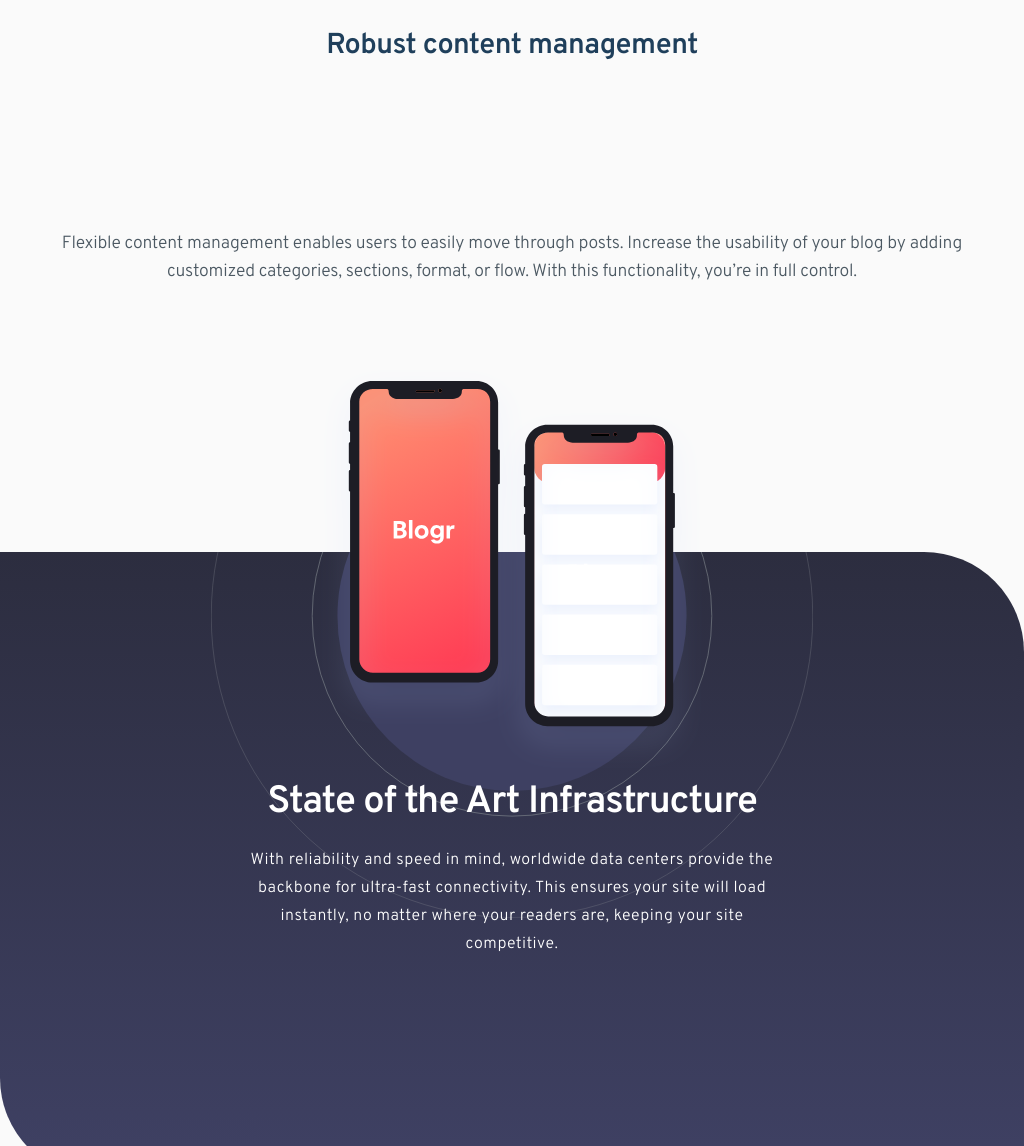
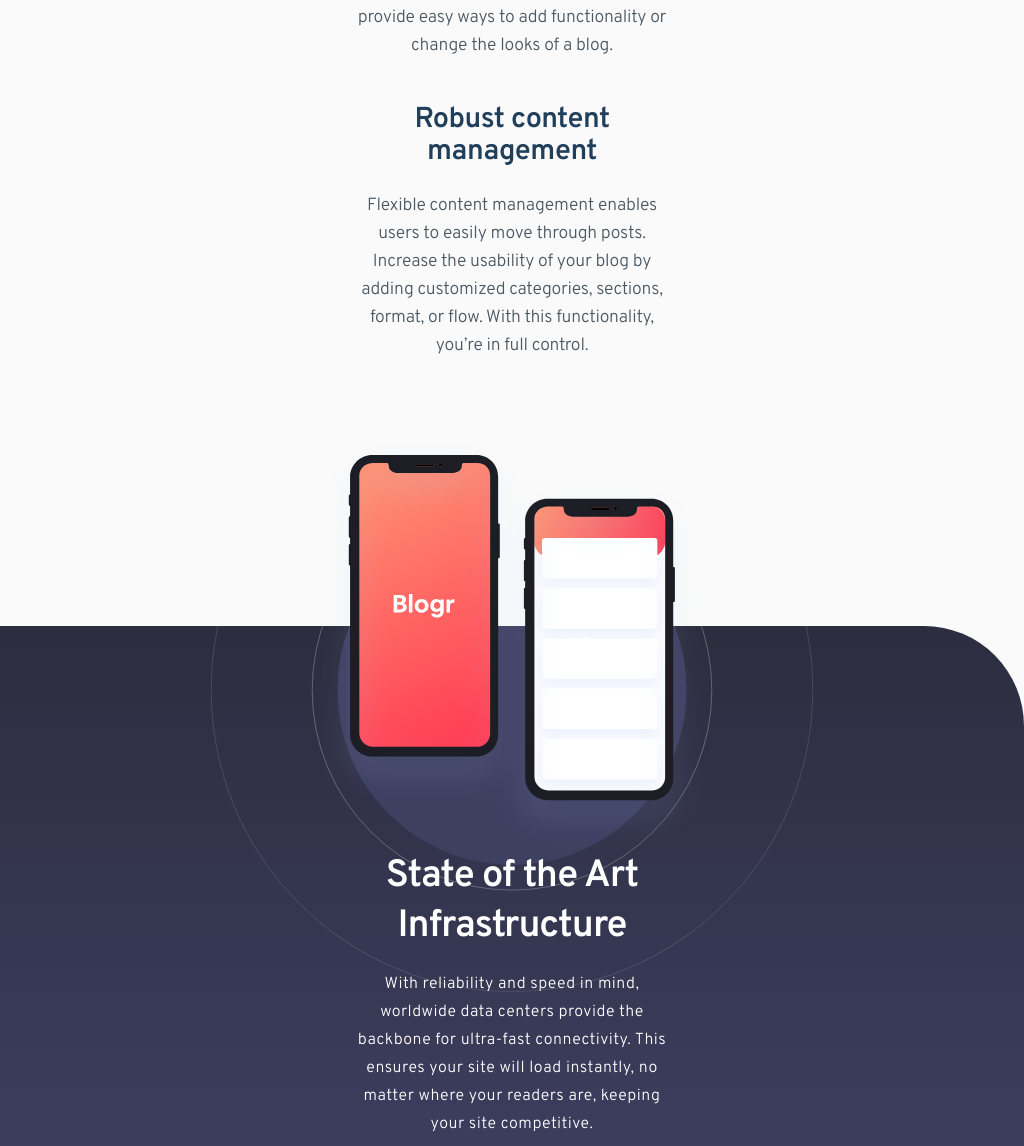
Before and after one commit to fernandoLRibeiro/blogr-landing-page-solution, a React (Create React App) app: page / in a window 1024 px wide. Shown: the part 1430-2576 px from the top of the page. Built offline with nearby package versions, Linux system fonts and the light colour scheme.

Commit message:
Minor CSS fixes

```diff
--- a/src/styles/InfoSection.module.css
+++ b/src/styles/InfoSection.module.css
@@ -71,6 +71,8 @@
     min-width: unset;
     gap: 2.75rem;
     align-items: center;
+    width: 100vw;
+    padding: 0 1.75rem;
   }
 
   .articlesContainerReverse {
@@ -79,9 +81,9 @@
   }
 
   .article {
-    /* max-width: 19.25rem; */
+    max-width: 20rem;
     gap: 0.875rem;
-    padding: 0 1.75rem;
+    /* margin: 0 1.75rem; */
     margin: 0;
     display: flex;
     flex-direction: column;
--- a/src/styles/MiddleSection.module.css
+++ b/src/styles/MiddleSection.module.css
@@ -58,10 +58,11 @@
     background-position: 50% -14.875rem, center;
     text-align: center;
     padding: 0 2rem 7.125rem;
-    height: 626px;
+    min-height: 39.125rem;
     gap: 0.15rem;
     justify-content: flex-start;
     margin-bottom: 3.9rem;
+    height: unset;
   }
 
   .image {
@@ -71,6 +72,7 @@
 
   .article {
     gap: 1.125rem;
+    max-width: 20rem;
   }
 
   .articleHeading {
--- a/src/styles/SubMenu.module.css
+++ b/src/styles/SubMenu.module.css
@@ -130,8 +130,8 @@
     position: absolute;
     content: "";
     width: 100%;
-    margin-top: 2rem;
-    height: 2rem;
+    margin-top: 1rem;
+    height: 4rem;
     background-color: transparent;
     cursor: pointer;
     z-index: 0;
```
